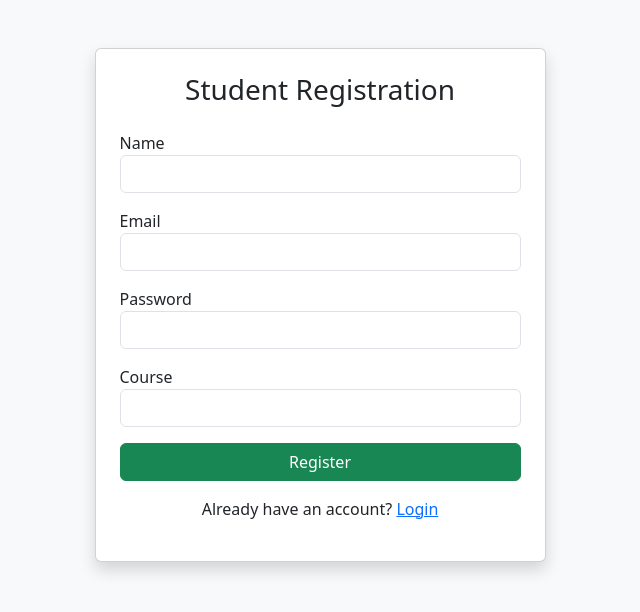
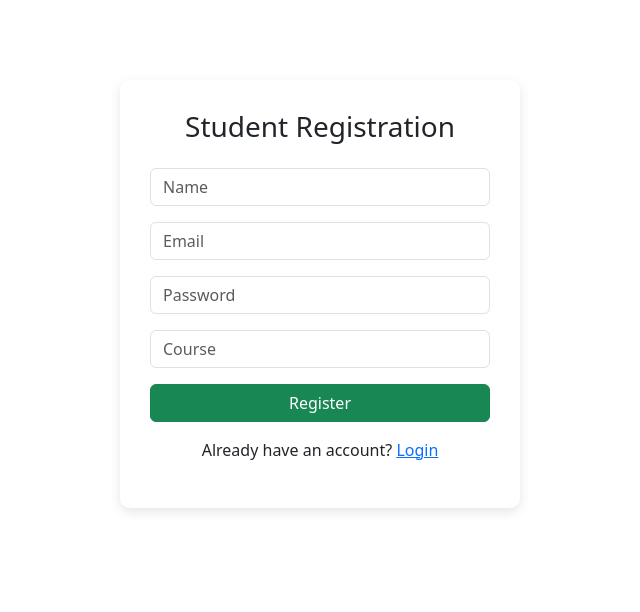
Before and after one commit to anshika34567/nextgen-edutest-portal, a Django app: page /register/ in a window 1280 px wide. Shown: the top 612 px of the page, without its empty margins (320-960 px from the left). Run offline with Django 5.2, Linux system fonts and the light colour scheme.

Commit message:
Added register, login, dashboard, exam system and result page

```diff
--- a/edutest/settings.py
+++ b/edutest/settings.py
@@ -116,3 +116,6 @@ USE_TZ = True
 # https://docs.djangoproject.com/en/6.0/howto/static-files/
 
 STATIC_URL = 'static/'
+STATICFILES_DIRS= [
+BASE_DIR/ "static",
+ ]
--- a/manage.py
+++ b/manage.py
@@ -2,8 +2,6 @@
 """Django's command-line utility for administrative tasks."""
 import os
 import sys
-
-
 def main():
     """Run administrative tasks."""
     os.environ.setdefault('DJANGO_SETTINGS_MODULE', 'edutest.settings')
--- /dev/null
+++ b/static/css/style.css
@@ -0,0 +1,46 @@
+body{
+    background:#f4f6fb;
+    font-family: Arial, sans-serif;
+}
+
+/* navbar */
+.navbar{
+    padding:12px 20px;
+}
+
+/* center card */
+.card-box{
+    width:400px;
+    margin:auto;
+    margin-top:80px;
+    padding:30px;
+    background:white;
+    border-radius:10px;
+    box-shadow:0 4px 12px rgba(0,0,0,0.1);
+}
+
+/* home page */
+.hero{
+    text-align:center;
+    margin-top:120px;
+}
+
+.hero h1{
+    font-size:40px;
+}
+
+.hero p{
+    color:gray;
+}
+
+/* dashboard */
+.dashboard-box{
+    width:700px;
+    margin:auto;
+    margin-top:80px;
+}
+
+/* buttons */
+.btn-main{
+    width:100%;
+}
--- a/templates/register.html
+++ b/templates/register.html
@@ -1,21 +1,21 @@
 <!DOCTYPE html>
 <html>
+
 <head>
-    <title>Register - EduTest Portal</title>
 
-    <link href="https://cdn.jsdelivr.net/npm/bootstrap@5.3.2/dist/css/bootstrap.min.css" rel="stylesheet">
+<title>Register</title>
+
+{% load static %}
+
+<link rel="stylesheet" href="{% static 'css/style.css' %}">
+
+<link href="https://cdn.jsdelivr.net/npm/bootstrap@5.3.2/dist/css/bootstrap.min.css" rel="stylesheet">
 
 </head>
 
-<body class="bg-light">
+<body>
 
-<div class="container mt-5">
-
-<div class="row justify-content-center">
-
-<div class="col-md-5">
-
-<div class="card shadow p-4">
+<div class="card-box">
 
 <h3 class="text-center mb-4">Student Registration</h3>
 
@@ -23,44 +23,24 @@
 
 {% csrf_token %}
 
-<div class="mb-3">
-<label>Name</label>
-<input type="text" name="name" class="form-control" required>
-</div>
+<input type="text" name="name" class="form-control mb-3" placeholder="Name" required>
 
-<div class="mb-3">
-<label>Email</label>
-<input type="email" name="email" class="form-control" required>
-</div>
+<input type="email" name="email" class="form-control mb-3" placeholder="Email" required>
 
-<div class="mb-3">
-<label>Password</label>
-<input type="password" name="password" class="form-control" required>
-</div>
+<input type="password" name="password" class="form-control mb-3" placeholder="Password" required>
 
-<div class="mb-3">
-<label>Course</label>
-<input type="text" name="course" class="form-control">
-</div>
+<input type="text" name="course" class="form-control mb-3" placeholder="Course">
 
-<button type="submit" class="btn btn-success w-100">
-Register
-</button>
+<button class="btn btn-success btn-main">Register</button>
 
 </form>
 
 <p class="text-center mt-3">
-Already have an account?
-<a href="/login/">Login</a>
+Already have an account? <a href="/login">Login</a>
 </p>
 
 </div>
 
-</div>
+</body>
 
-</div>
-
-</div>
-
-</body>
 </html>
```
Also changed, not shown: templates/dashboard.html (+11 -6 lines), templates/exam.html (+11 -2 lines), templates/home.html (+20 -12 lines), templates/login.html (+21 -22 lines), templates/result.html (+10 -6 lines), db.sqlite3, 1 other file.
